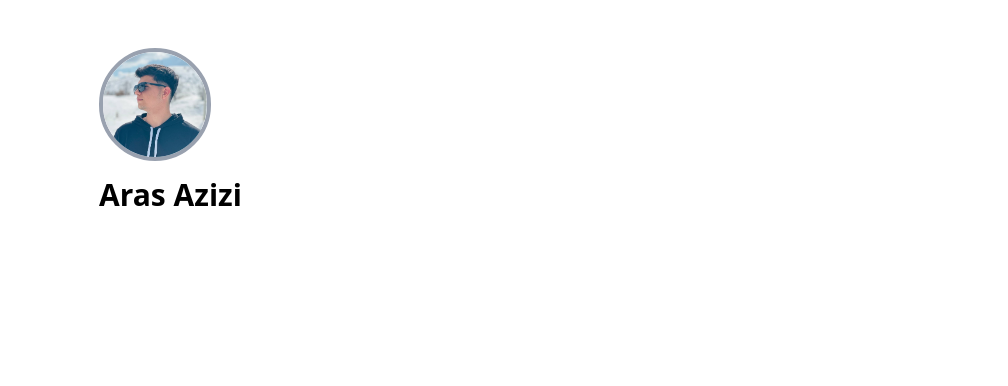
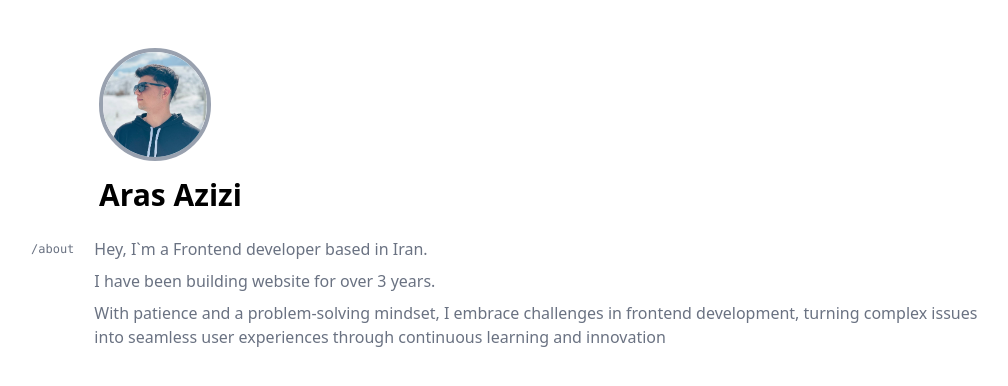
Before and after one commit to ar4scode/arasazizi-portfolio, a React (Vite) app: page / in a window 1280 px wide. Shown: the top 386 px of the page, without its empty margins (229-1237 px from the left). Built offline with nearby package versions, Linux system fonts and the light colour scheme.

Commit message:
Create about section

```diff
--- a/src/App.jsx
+++ b/src/App.jsx
@@ -1,11 +1,12 @@
 import './App.css'
 import Profile from './components/Profile'
-
+import About from './components/About'
 function App() {
 
   return (
     <>
       <Profile />
+      <About />
     </>
   )
 }
--- /dev/null
+++ b/src/components/About.jsx
@@ -0,0 +1,14 @@
+export default function About() {
+  return (
+    <div className="about-container flex w-3/4 ml-auto gap-5 mr-15 mt-4">
+      <code className="text-gray-500 text-xs mt-1">/about</code>
+      <div>
+        <p className="text-gray-500 mb-2">
+          Hey, I`m a Frontend developer based in Iran.
+        </p>
+        <p className="text-gray-500 mb-2">I have been building website for over 3 years.</p>
+        <p className="text-gray-500 mb-2">With patience and a problem-solving mindset, I embrace challenges in frontend development, turning complex issues into seamless user experiences through continuous learning and innovation</p>
+      </div>
+    </div>
+  )
+}
```
